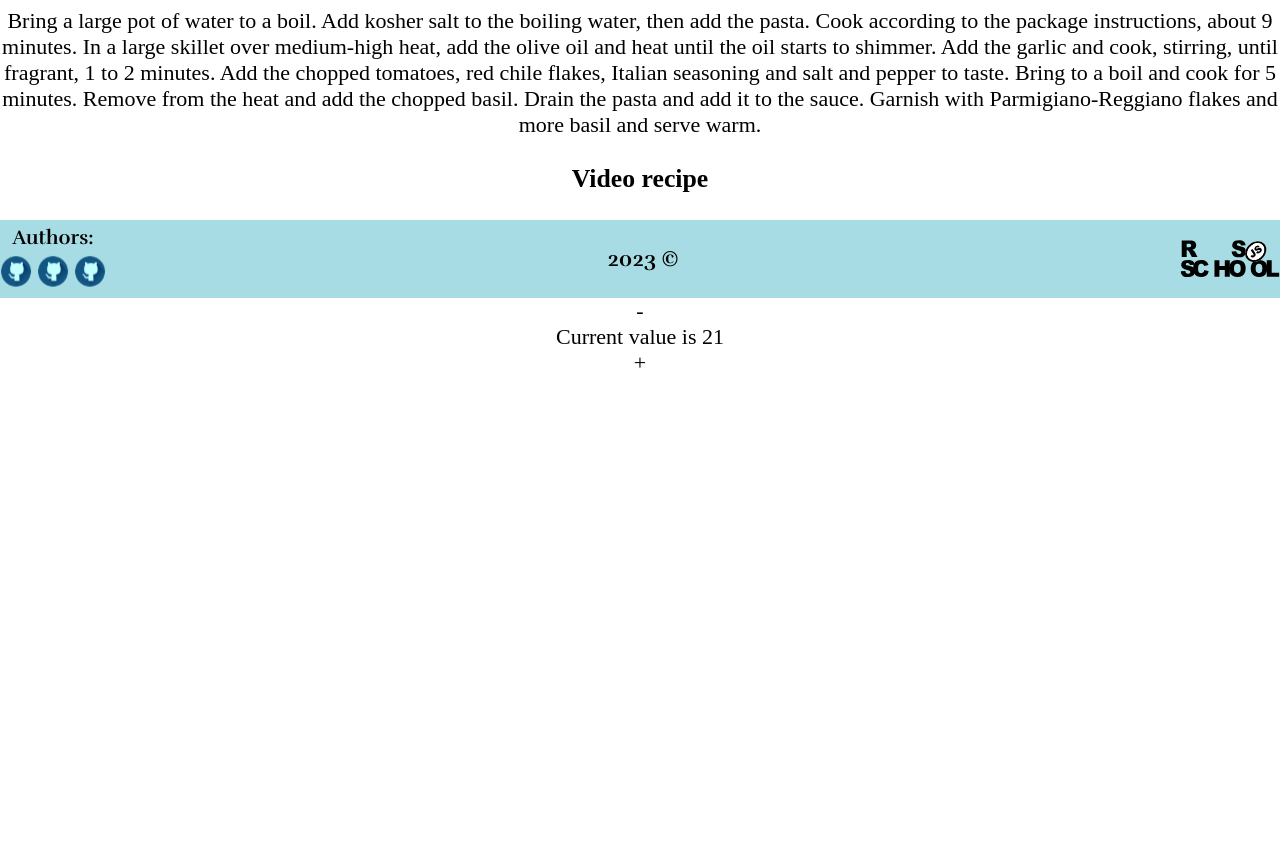
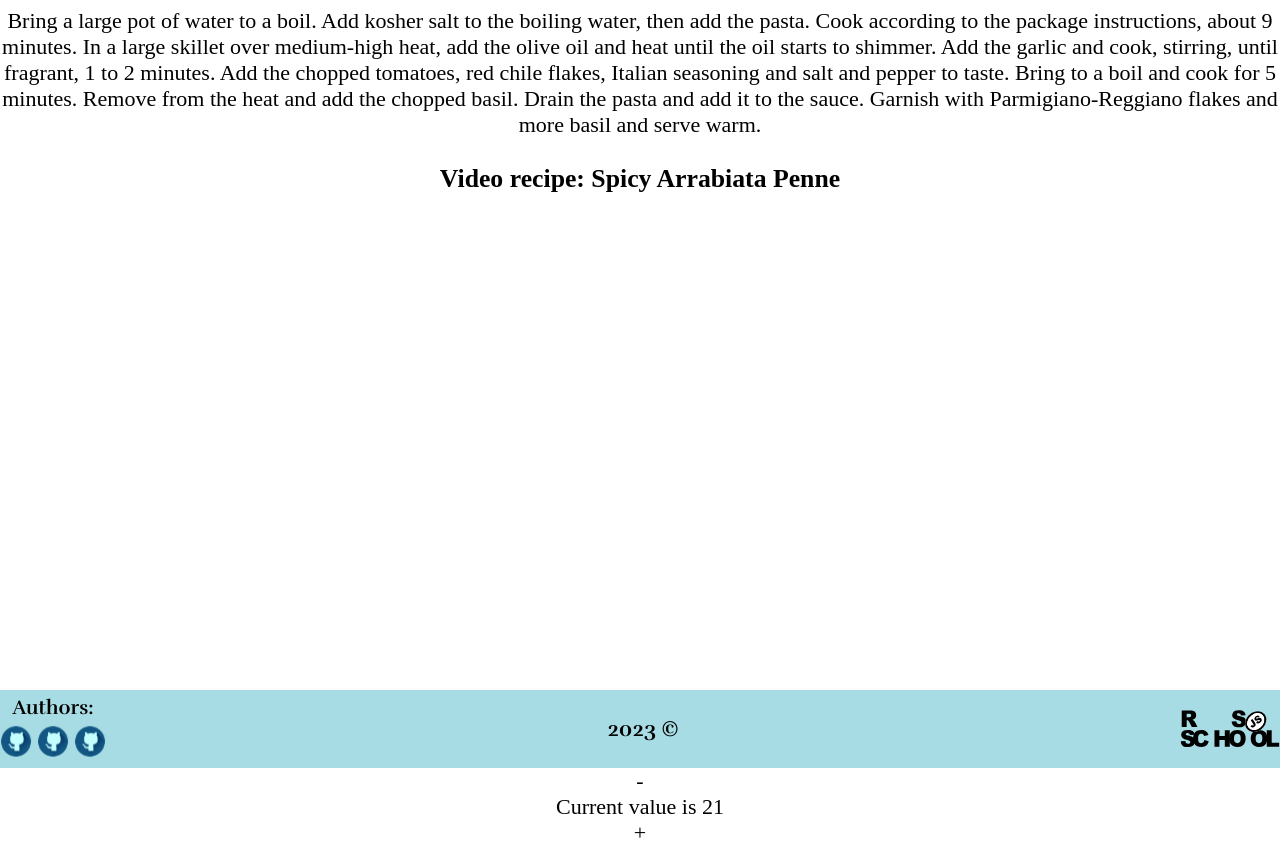
Before and after one commit to evgeniydolgov/RS-Clone, a React (Create React App) app: page / in a window 1280 px wide. Shown: the part 1680-2526 px from the top of the page. Before the commit the page ends 2056 px from the top, so only its background shows below. Built offline with nearby package versions, Linux system fonts and the light colour scheme.

Commit message:
feat: add library ReactVideo

```diff
--- a/package.json
+++ b/package.json
@@ -19,6 +19,7 @@
     "mysql": "^2.18.1",
     "react": "^18.2.0",
     "react-dom": "^18.2.0",
+    "react-player": "^2.11.0",
     "react-redux": "^8.0.5",
     "react-scripts": "5.0.1",
     "redux": "^4.2.1",
--- a/src/components/RecipeVideo/RecipeVideo.tsx
+++ b/src/components/RecipeVideo/RecipeVideo.tsx
@@ -1,8 +1,18 @@
 import React from 'react';
 import './RecipeVideoStyles.css';
+import ReactPlayer from 'react-player';
 
 export const RecipeVideo = () => (
   <div className="recipe-video">
-    <h3>Video recipe </h3>
+    <h3>
+      Video recipe:
+      <span> Spicy Arrabiata Penne</span>
+    </h3>
+    <ReactPlayer
+      url="https://www.youtube.com/watch?v=1IszT_guI08"
+      width="600px"
+      height="400px"
+      controls
+    />
   </div>
 );
--- a/src/components/RecipeVideo/RecipeVideoStyles.css
+++ b/src/components/RecipeVideo/RecipeVideoStyles.css
@@ -0,0 +1,6 @@
+.recipe-video {
+    display: flex;
+    flex-direction: column;
+    align-items: center;
+    margin-bottom: 70px;
+}
```
Also changed, not shown: 1 other file (tests, documents, lock files or other folders).
